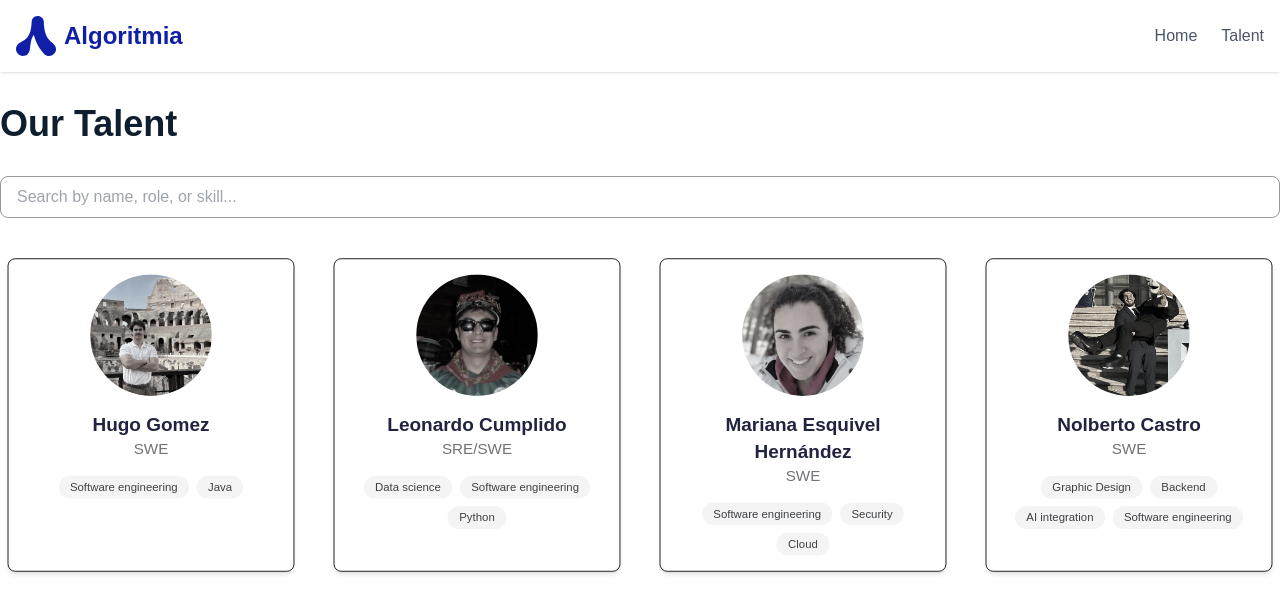
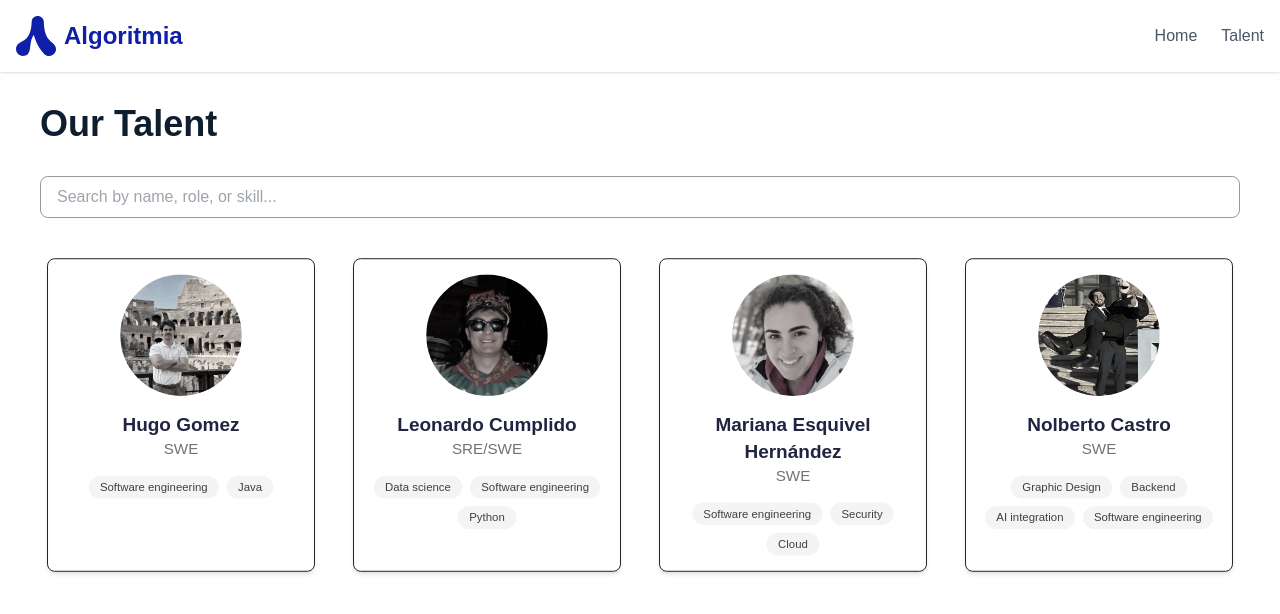
Before and after one commit to AlgoritmiaClub/AlgoritmiaWebsite, a Next.js app: page /talent in a window 1280 px wide. Shown: the top 614 px of the page. Built offline with nearby package versions, Linux system fonts and the light colour scheme.

Commit message:
some modifications

```diff
--- a/src/app/globals.css
+++ b/src/app/globals.css
@@ -8,6 +8,21 @@
   to {
     transform: translateX(-100%);
   }
+}
+
+@keyframes fill {
+  from {
+    transform: scaleX(0);
+  }
+
+  to {
+    transform: scaleX(1);
+  }
+}
+
+.animation-fill {
+  animation: fill 5s linear;
+  transform-origin: left;
 }
 
 :root {
--- a/src/app/page.tsx
+++ b/src/app/page.tsx
@@ -9,6 +9,7 @@ import { getFeaturedSuccessStories } from "@/lib/application/use-cases/get-featu
 import { getMemberRepository } from "@/lib/infrastructure/repositories";
 import { getSuccessStoryRepository } from "@/lib/infrastructure/repositories";
 import { HeroSection } from "@/components/home/HeroSection";
+import { ActivitiesSection } from "@/components/home/ActivitiesSection";
 import { MissionVisionSection } from "@/components/home/MissionVisionSection";
 // import { SuccessStoriesGallery } from "@/components/home/SuccessStoriesGallery";
 import { SuccessStoriesMarquee } from "@/components/home/SuccessStoriesMarquee";
@@ -30,6 +31,7 @@ export default async function Home() {
     <main>
       <HeroSection />
       <MissionVisionSection />
+      <ActivitiesSection />
       {/* <SuccessStoriesGallery stories={featuredStories} /> */}
       <SuccessStoriesMarquee stories={featuredStories} />
       <TeamPhotoSection />
--- a/src/app/talent/page.tsx
+++ b/src/app/talent/page.tsx
@@ -21,7 +21,7 @@ export default async function TalentPage() {
   const members = await getAllMembers(memberRepo);
 
   return (
-    <main className="container mx-auto py-8">
+    <main className="container mx-auto px-10 py-8">
       <h1 className="text-4xl font-bold mb-8 text-left text-brand-dark-blue">Our Talent</h1>
       <TalentDirectory members={members} />
     </main>
--- a/src/components/home/SuccessStoryCard.tsx
+++ b/src/components/home/SuccessStoryCard.tsx
@@ -19,7 +19,7 @@ interface SuccessStoryCardProps {
  */
 export function SuccessStoryCard({ story }: SuccessStoryCardProps) {
   return (
-    <div className="border rounded-lg p-6 flex flex-col h-full shadow-sm hover:shadow-md transition-shadow duration-300 bg-[#eef3de]">
+    <div className="border rounded-lg p-6 flex flex-col h-full shadow-sm hover:shadow-md transition-shadow duration-300 bg-brand-light">
       <blockquote className="italic text-gray-700 mb-4 flex-grow">
         <p>"{story.quote}"</p>
       </blockquote>
@@ -32,7 +32,7 @@ export function SuccessStoryCard({ story }: SuccessStoryCardProps) {
           className="rounded-full mr-4 object-cover w-12 h-12"
         />
         <div className="flex-grow">
-          <h3 className="font-semibold text-lg text-[#0f1e2f]">{story.memberName}</h3>
+          <h3 className="font-semibold text-lg text-brand-dark-blue">{story.memberName}</h3>
           <p className="text-gray-500">Landed a job at {story.company}</p>
         </div>
         <Image
```
